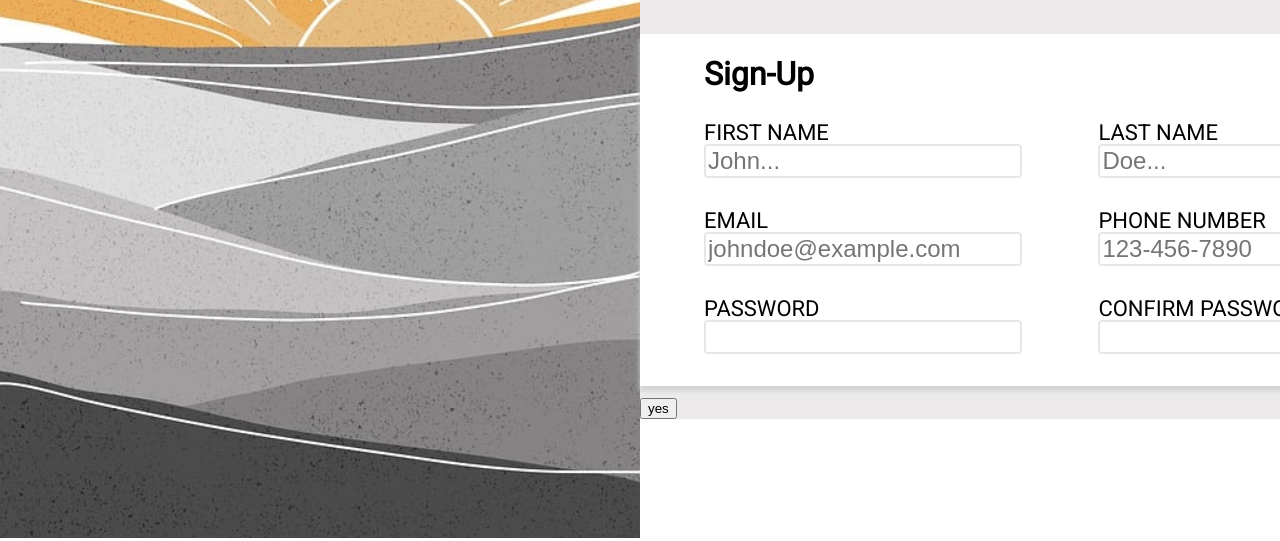
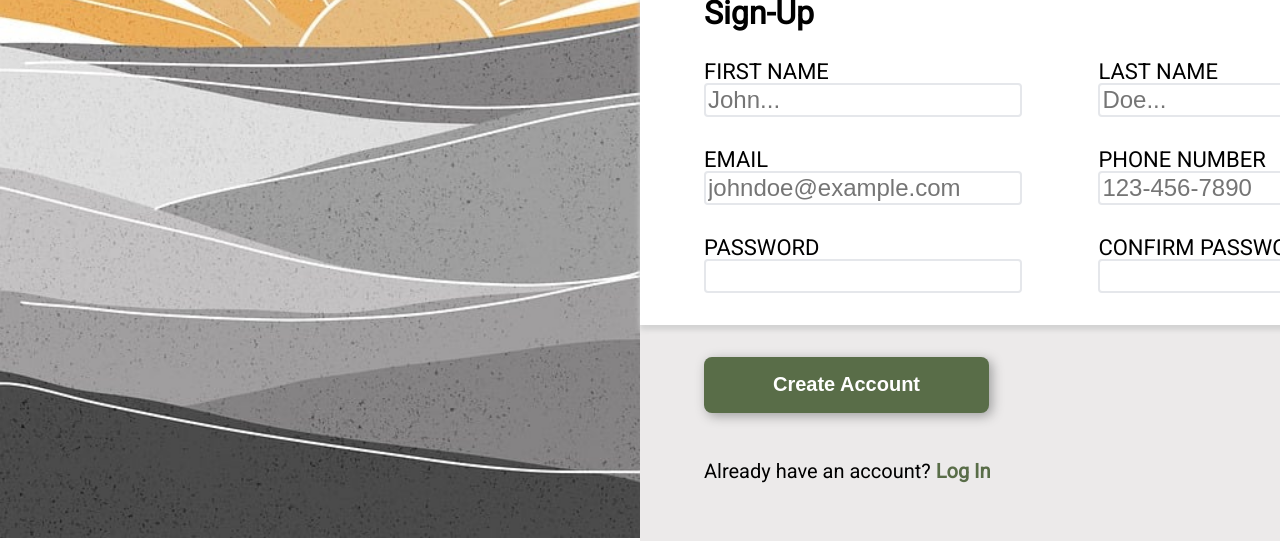
Before and after one commit to bthai2/signup-form, a plain HTML site: page index.html in a window 1280 px wide. Shown: the part 262-803 px from the top of the page. Drawn offline with Linux system fonts and the light colour scheme.

Commit message:
Finished up bottom portion

```diff
--- a/index.html
+++ b/index.html
@@ -9,7 +9,9 @@
     <title>Sign-Up Form</title>
 </head>
 <body>
-    <img src="./images/pic.jpg">
+    <div>
+        <img src="./images/pic.jpg">
+    </div>
     <div class="container">
         <div class="text">
             <p>This is a sample sign up form.</p>
@@ -21,7 +23,8 @@
             </fieldset>
         </form>
         <div class="createAccount">
-            <button>yes</button>
+            <button>Create Account</button>
+            <p class="login">Already have an account? <a href="#">Log In</a></p>
         </div>
     </div>
 </body>
--- a/style.css
+++ b/style.css
@@ -52,11 +52,12 @@ table {
 body {
     display: flex;
     font-family: 'Roboto', sans-serif;
+    min-height: 100vh;
 }
 
 .text {
     padding: 7% 64px;
-    padding-top: 15%;
+    padding-top: 7%;
 }
 
 .text, .createAccount {
@@ -85,13 +86,14 @@ form {
     font-size: 32px;
     font-weight: 600;
     width: 100%;
-    height: 100vh;
+    height: auto;
     display: flex;
     flex-direction: column;
 }
 
 img {
     height: 100vh;
+    /* flex-shrink: 0; */
 }
 
 .row {
@@ -123,3 +125,38 @@ input:invalid {
     display: flex;
     flex-direction: column;
 }
+
+.createAccount {
+    height: 100%;
+    padding: 32px 64px;
+}
+
+button {
+    border-radius: 8px;
+    border-color: #596D48;
+    background-color: #596D48;
+    width: 285px;
+    height: 56px;
+    border-style: none;
+    box-shadow: 3px 3px 12px rgb(158, 158, 158);
+    cursor: pointer;
+    color: white;
+    font-size: 20px;
+    font-weight: 600;
+}
+
+button:hover {
+    outline: 3px solid #3a472f;
+}
+
+.login {
+    font-size: 20px;
+    padding-top: 16px;
+    font-weight: 400;
+}
+
+a {
+    text-decoration: none;
+    color: #596D48;
+    font-weight: bold;
+}
```
